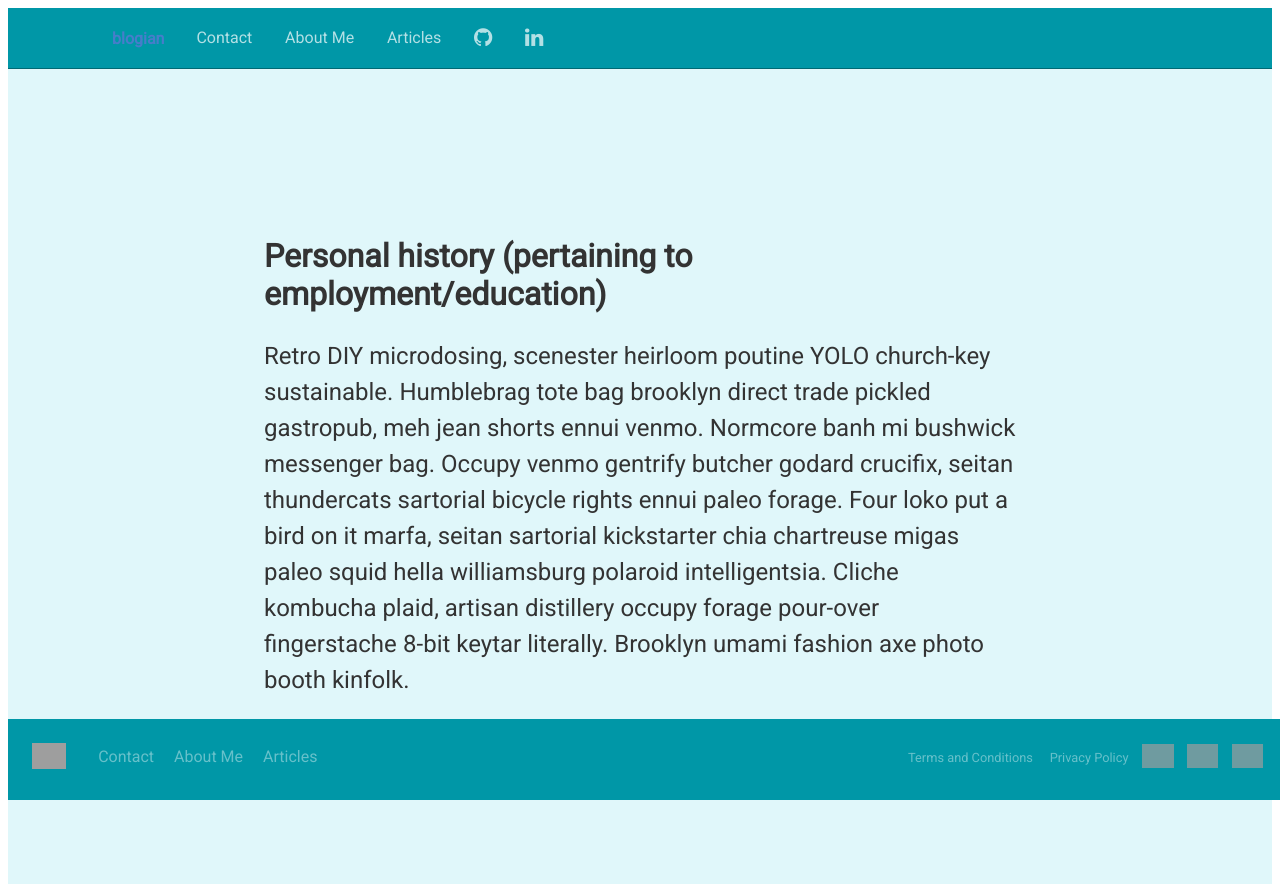
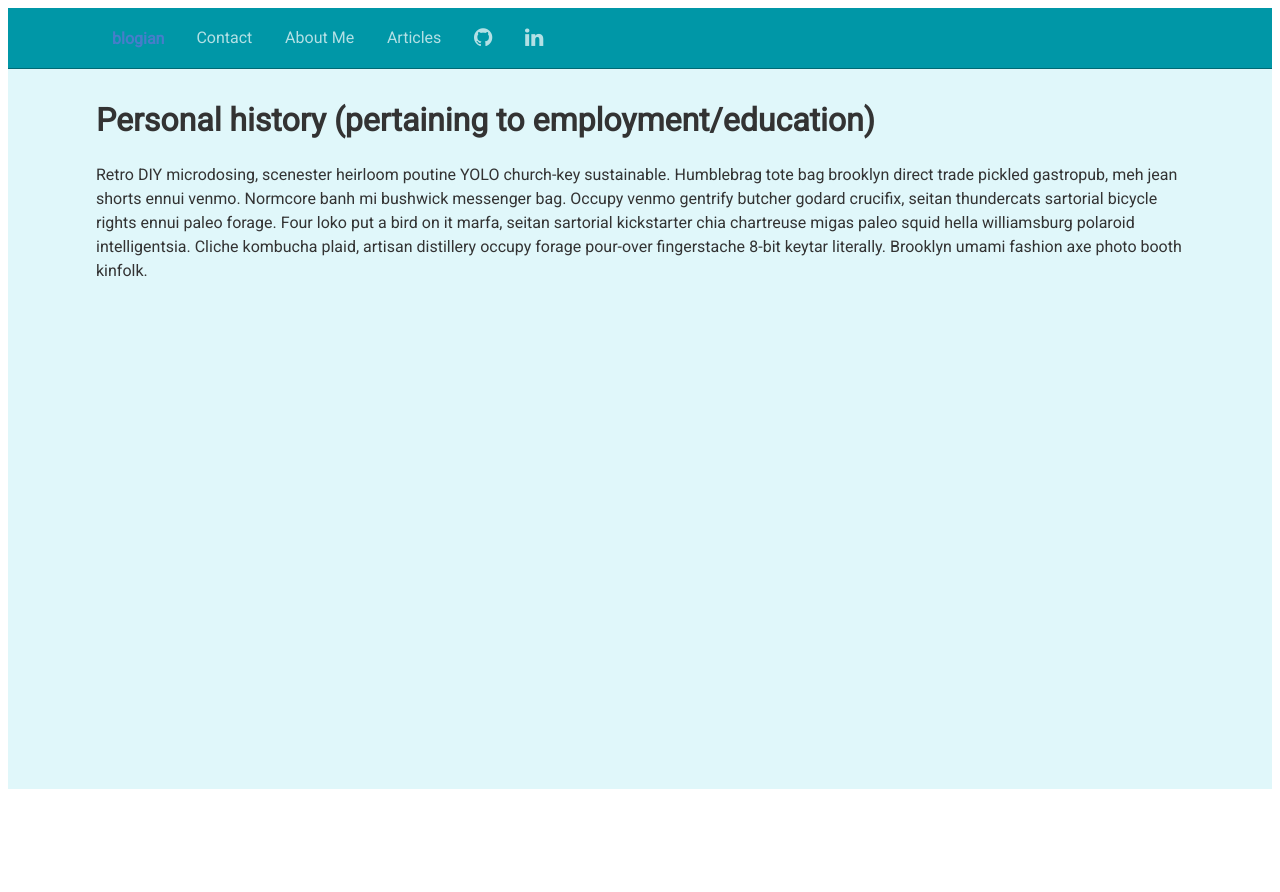
Before and after one commit to IanMcKe/blogian, a plain HTML site: page index.html at #!/about in a window 1280 px wide. Drawn offline with nearby package versions, Linux system fonts and the light colour scheme; grey boxes are pictures that could not be loaded.

Commit message:
fix about page settings?

```diff
--- a/partials/about.html
+++ b/partials/about.html
@@ -6,33 +6,3 @@
     </p>
   </div>
 </section>
-
-<footer id="about" class="footer-2" role="contentinfo">
-  <div class="footer-logo">
-    <img src="https://raw.githubusercontent.com/thoughtbot/refills/master/source/images/placeholder_logo_1.png" alt="Logo image">
-  </div>
-    <ul>
-      <li><a href="javascript:void(0)">Contact</a></li>
-      <li><a href="javascript:void(0)">About Me</a></li>
-      <li><a href="javascript:void(0)">Articles</a></li>
-    </ul>
-
-    <div class="footer-secondary-links">
-      <ul>
-        <li><a href="javascript:void(0)">Terms and Conditions</a></li>
-        <li><a href="javascript:void(0)">Privacy Policy</a></li>
-      </ul>
-
-      <ul class="footer-social">
-        <li><a href="javascript:void(0)">
-          <img src="https://raw.githubusercontent.com/thoughtbot/refills/master/source/images/facebook-logo-circle.png" alt="Facebook">
-          </a></li>
-        <li><a href="javascript:void(0)">
-          <img src="https://raw.githubusercontent.com/thoughtbot/refills/master/source/images/twitter-logo-circle.png" alt="Twitter">
-        </a></li>
-        <li><a href="javascript:void(0)">
-          <img src="https://raw.githubusercontent.com/thoughtbot/refills/master/source/images/youtube-logo-circle.png" alt="YouTube">
-        </a></li>
-      </ul>
-    </div>
-</footer>
--- a/stylesheets/styles.scss
+++ b/stylesheets/styles.scss
@@ -5,10 +5,10 @@
 
 section {
   background-color: #E0F7FA;
-}
 
-div#about {
-  padding: 21vh;
+  #about {
+    @include calc(height, "100vh - 80px");
+  }
 }
 
 .container {
@@ -71,12 +71,3 @@ div#about {
 .centered {
   text-align: center;
 }
-
-p#about {
-  font-size: 1.5em;
-}
-
-footer#about {
-  position: absolute;
-  bottom: 0;
-}
```
Also changed, not shown: stylesheets/styles.css, 1 other file.
